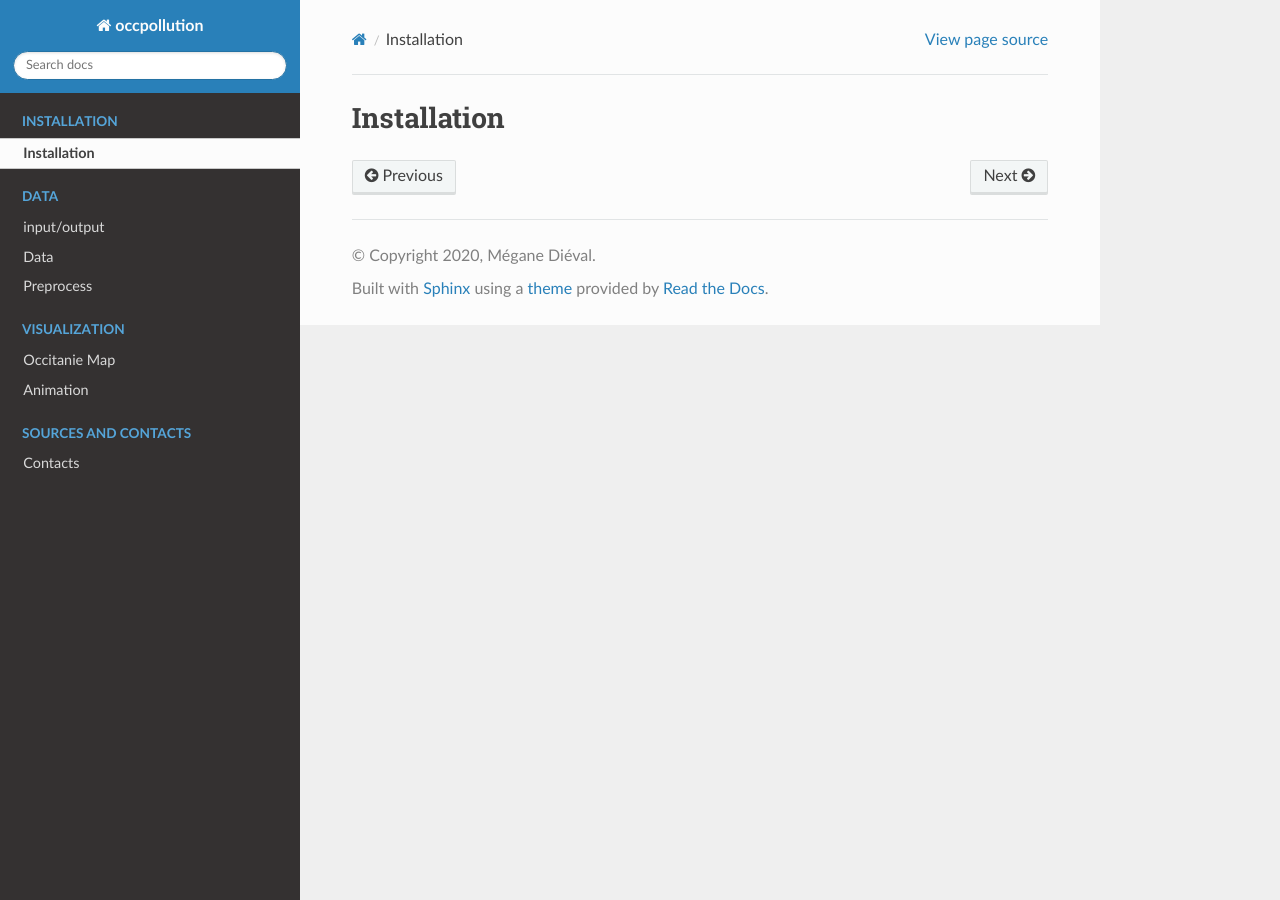
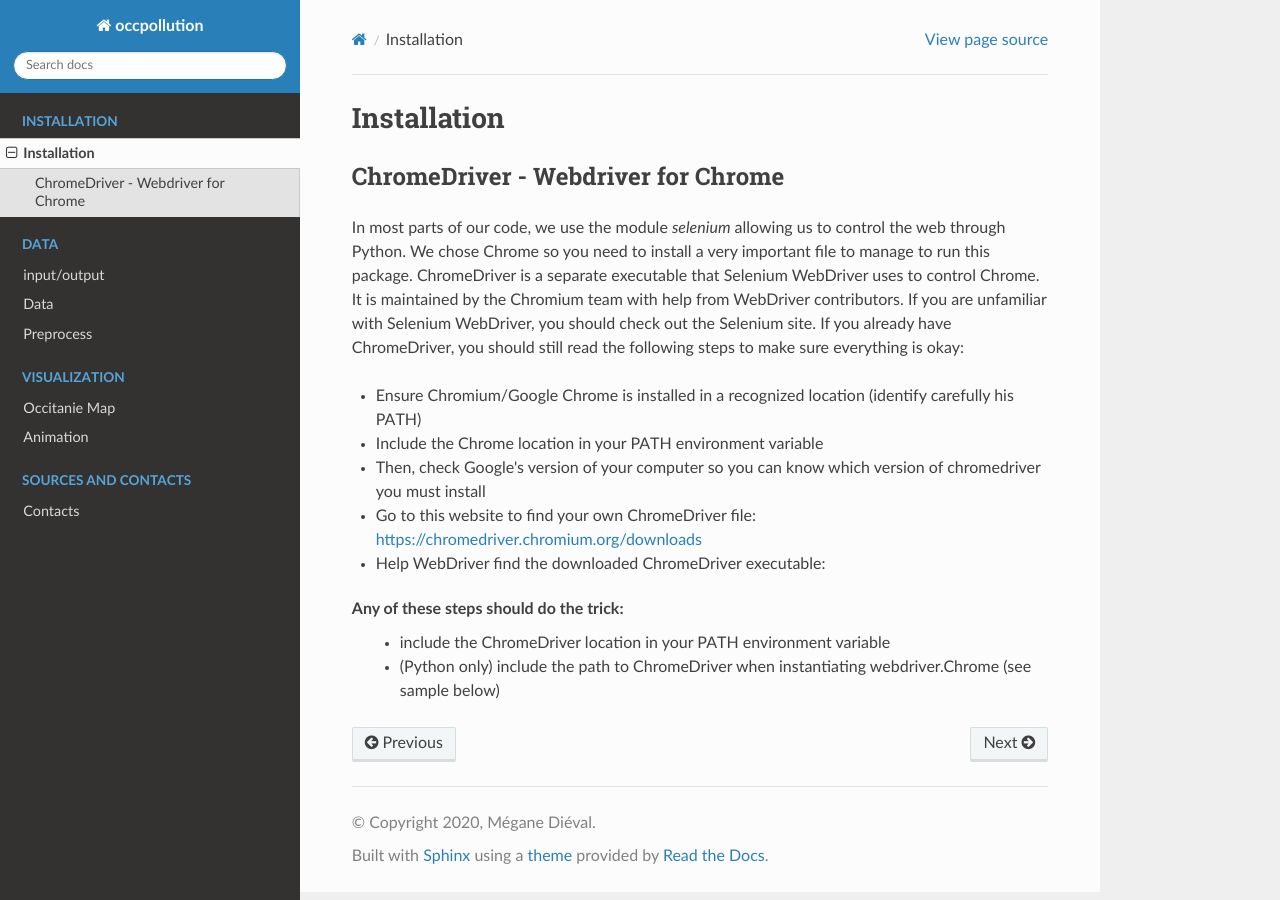
Before and after one commit to MegDie/occpollution, a Sphinx documentation site: the page built from docs/installation/installation.rst, in a window 1280 px wide. Built offline with Sphinx 7.4.7 and the Read the Docs theme 2.0.0, drawn with Linux system fonts in a browser that asks for light colours.

```diff
--- a/docs/installation/installation.rst
+++ b/docs/installation/installation.rst
@@ -1,2 +1,22 @@
 Installation
 ===========================
+
+ChromeDriver - Webdriver for Chrome
+----------------------------
+
+In most parts of our code, we use the module `selenium` allowing us to control the web through Python.
+We chose Chrome so you need to install a very important file to manage to run this package.
+ChromeDriver is a separate executable that Selenium WebDriver uses to control Chrome.
+It is maintained by the Chromium team with help from WebDriver contributors.
+If you are unfamiliar with Selenium WebDriver, you should check out the Selenium site.
+If you already have ChromeDriver, you should still read the following steps to make sure everything is okay:
+
+- Ensure Chromium/Google Chrome is installed in a recognized location (identify carefully his PATH)
+- Include the Chrome location in your PATH environment variable
+- Then, check Google's version of your computer so you can know which version of chromedriver you must install
+- Go to this website to find your own ChromeDriver file: https://chromedriver.chromium.org/downloads
+- Help WebDriver find the downloaded ChromeDriver executable:
+
+Any of these steps should do the trick:
+  - include the ChromeDriver location in your PATH environment variable
+  - (Python only) include the path to ChromeDriver when instantiating webdriver.Chrome (see sample below)
--- a/script.py
+++ b/script.py
@@ -21,7 +21,5 @@
 
 occ_j = pd.read_csv(path_target) # import data
 occ_j = occpollution.get_ozone_day(occ_j) # treatment of data
-
 map_iteration(occ_j)
-
 animation()
```
Also changed, not shown: 4 other files.
